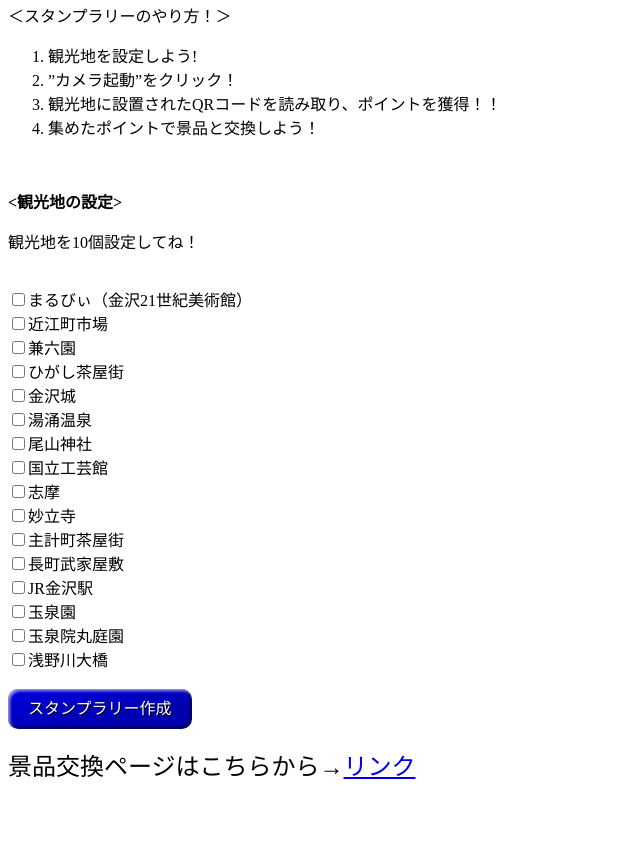
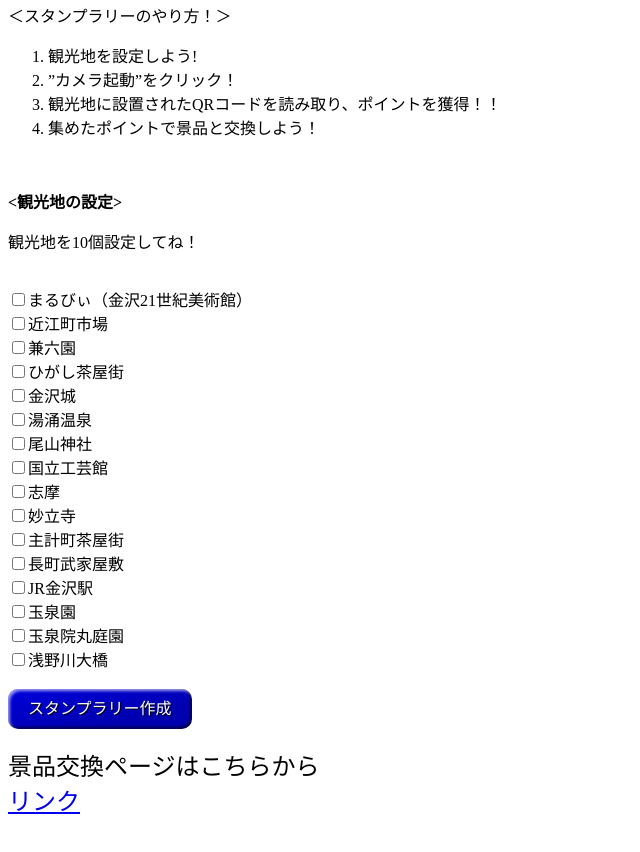
Before and after one commit to Ikeneko/PD.github.io, a plain HTML site: page index.html in a window 1280 px wide. Shown: the part 2881-3733 px from the top of the page, without its empty margins (0-640 px from the left). Before the commit the page ends 3700 px from the top, so only its background shows below. Drawn offline with Linux system fonts and the light colour scheme.

Commit message:
Update index.html

```diff
--- a/index.html
+++ b/index.html
@@ -138,7 +138,8 @@
 			</script>
 
 			<div style="font-size:150%;">
-				景品交換ページはこちらから→<a href="keihin.html">リンク</a>
+				景品交換ページはこちらから<br>
+				<a href="keihin.html">リンク</a>
 			</div>
 
 		</div>
```
